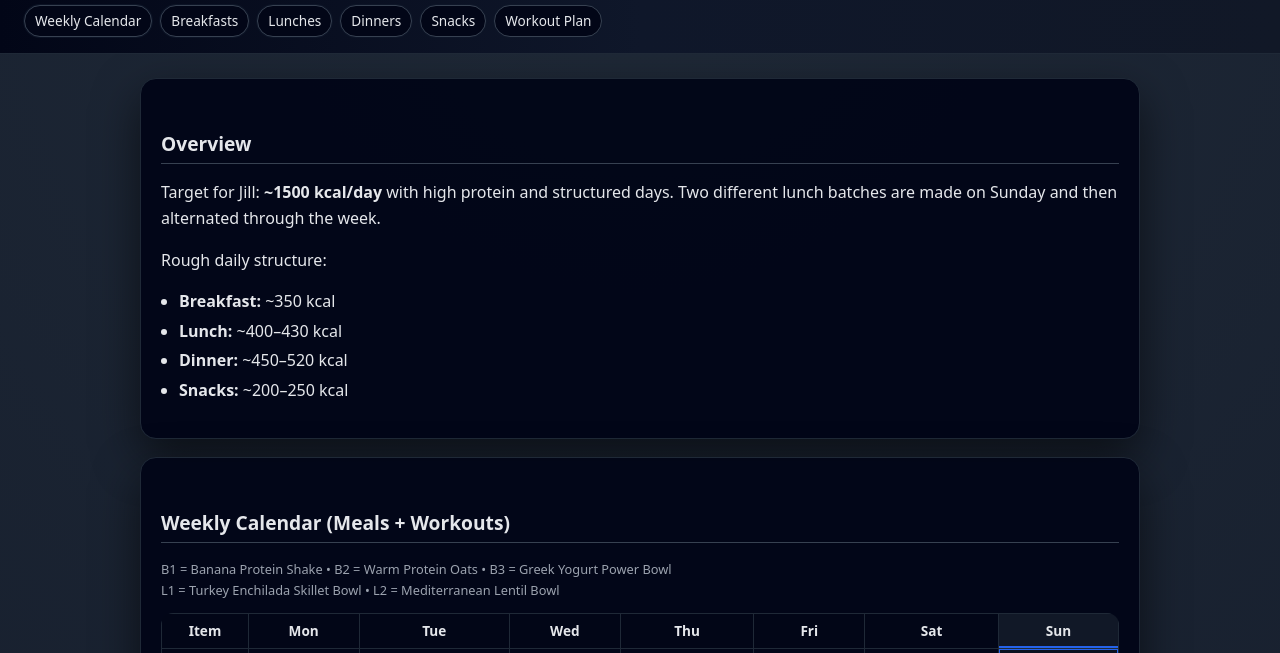
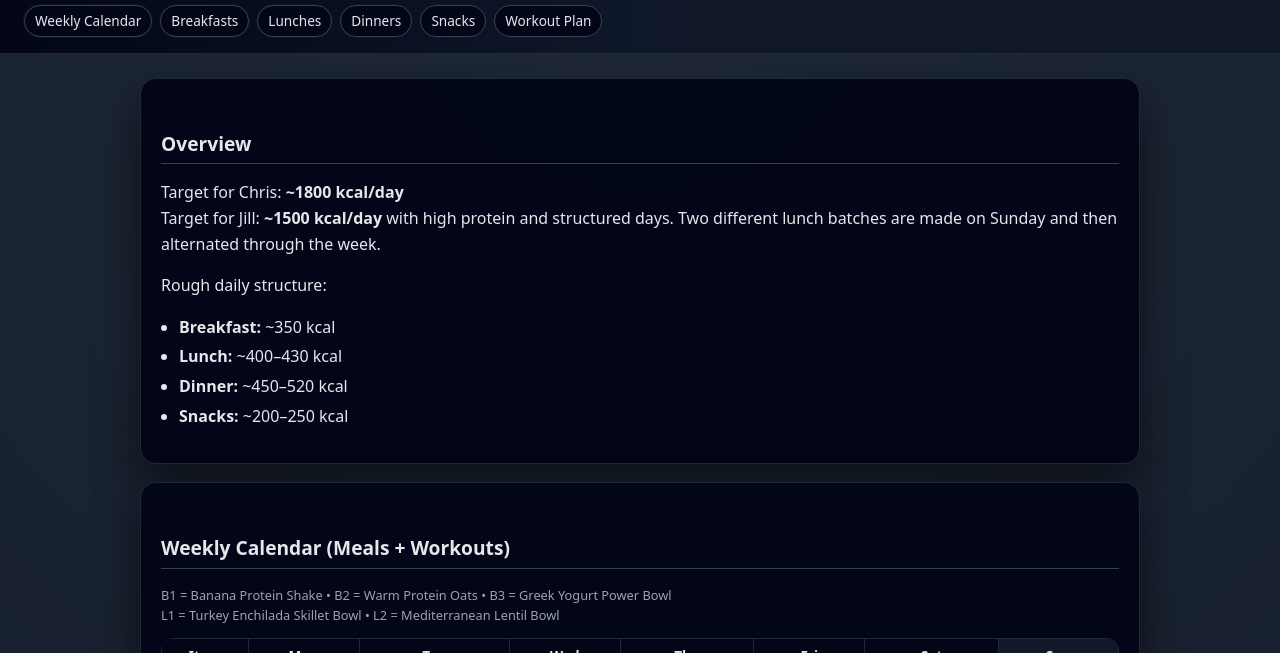
Before and after one commit to cwood1009/woodworkout, a plain HTML site: page index.html in a window 1280 px wide. Shown: the part 82-735 px from the top of the page. Drawn offline with Linux system fonts and the light colour scheme.

Commit message:
updated webpage

```diff
--- a/index.html
+++ b/index.html
@@ -248,6 +248,7 @@
   <section class="card">
     <h2 id="overview">Overview</h2>
     <p>
+      Target for Chris: <strong>~1800 kcal/day</strong><br>
       Target for Jill: <strong>~1500 kcal/day</strong> with high protein and
       structured days. Two different lunch batches are made on Sunday and then
       alternated through the week.
```
